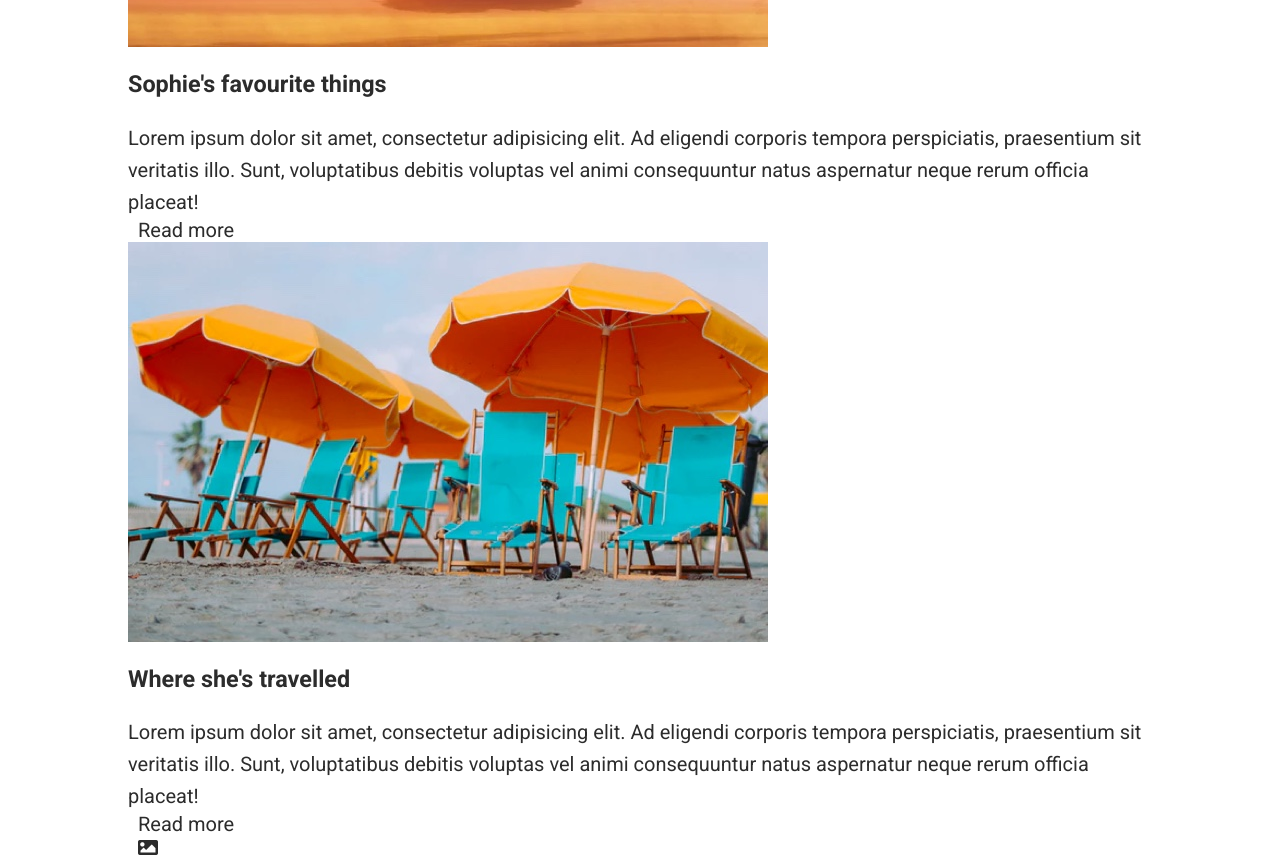
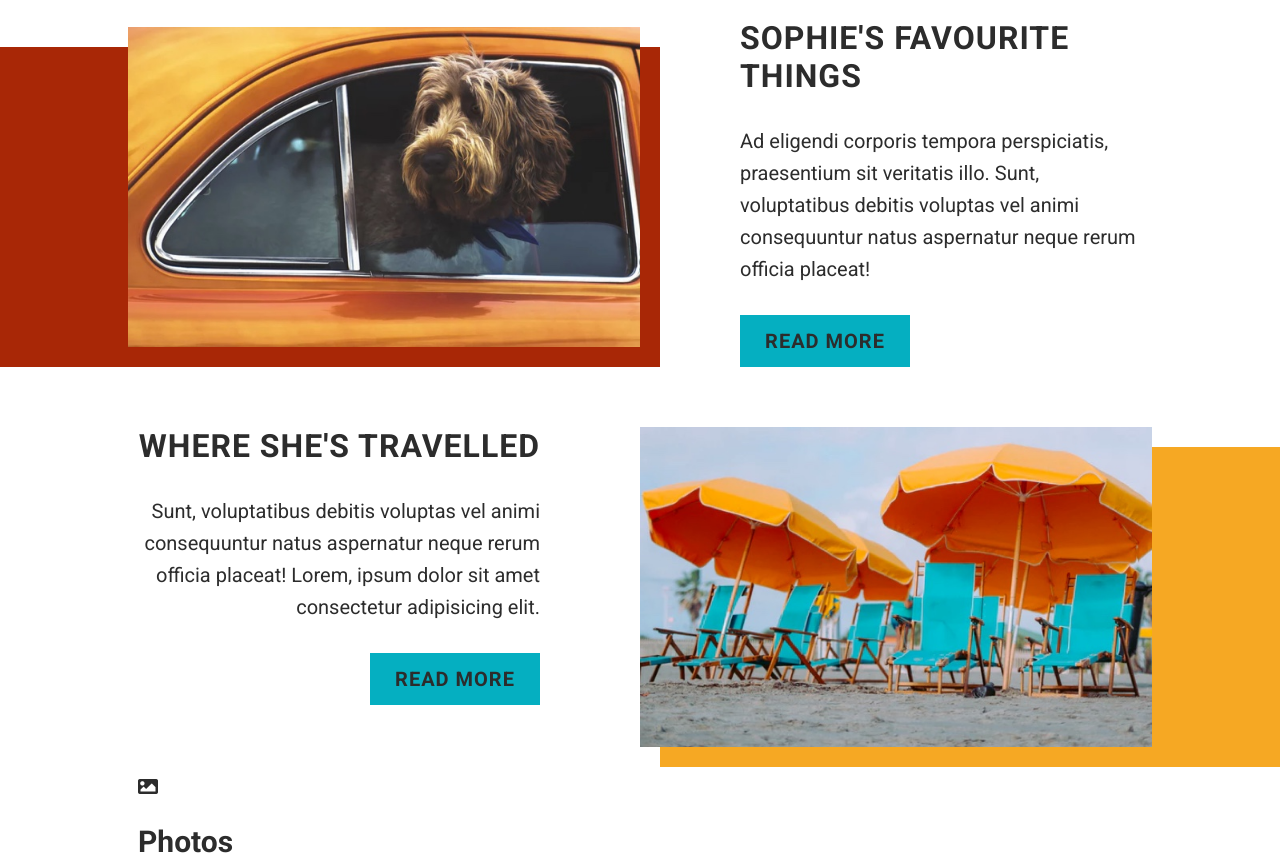
Before and after one commit to tunimosmann/maria_mosmann_project2, a plain HTML site: page index.html in a window 1280 px wide. Shown: the part 1380-2243 px from the top of the page. Drawn offline with Linux system fonts and the light colour scheme.

Commit message:
SCSS: about :tangerine:

```diff
--- a/index.html
+++ b/index.html
@@ -79,9 +79,9 @@
             <!-- ABOUT MAIN CONTENT START -->
             <div class="about__main">
                 <div class="main wrapper">
-                    <h2 class="main__heading">Who is Sophie</h2>
+                    <h2 class="main__heading">Who is Sophie?</h2>
 
-                    <p class="main__text">Lorem ipsum dolor, sit amet consectetur adipisicing elit. Ad architecto ipsa adipisci quasi eos ea exercitationem velit sequi! Cupiditate repellendus suscipit ad id quaerat porro reiciendis ab iste earum? Harum! Lorem ipsum dolor sit amet consectetur adipisicing elit. Natus porro tempora perspiciatis commodi id, quo atque voluptatem tempore aut. Commodi odio placeat dolor laudantium sint natus, aperiam quasi mollitia modi!</p>
+                    <p class="main__text">Lorem ipsum dolor, sit amet consectetur adipisicing elit. Ad architecto ipsa adipisci quasi eos ea exercitationem velit sequi! Cupiditate repellendus suscipit ad id quaerat porro reiciendis ab iste earum? Harum! Lorem ipsum dolor sit amet consectetur adipisicing elit. Natus porro tempora perspiciatis commodi id, quo atque voluptatem tempore aut.</p>
 
                     <a href="#" class="button">Find out more <span class="sr-only">about Sophie</span></a>
                 </div>
@@ -98,7 +98,7 @@
                     <div class="sub__info">
                         <h3 class="sub__heading">Sophie's favourite things</h3>
 
-                        <p class="sub__text">Lorem ipsum dolor sit amet, consectetur adipisicing elit. Ad eligendi corporis tempora perspiciatis, praesentium sit veritatis illo. Sunt, voluptatibus debitis voluptas vel animi consequuntur natus aspernatur neque rerum officia placeat!</p>
+                        <p class="sub__text">Ad eligendi corporis tempora perspiciatis, praesentium sit veritatis illo. Sunt, voluptatibus debitis voluptas vel animi consequuntur natus aspernatur neque rerum officia placeat!</p>
 
                         <a href="#" class="button button--narrow">Read more <span class="sr-only">about Sophie's favourite things</span></a>
                     </div>
@@ -106,19 +106,18 @@
             </div>
 
             <div class="about__sub">
-                <div class="sub--flex-reverse wrapper">
-                    <div class="sub__image-container">
-                        <img class="sub__image" src="assets/home-image-3.jpg" alt="Beach chairs and beach umbrellas">
+                <div class="sub sub--flex-reverse wrapper">
+                    <div class="sub__image-container sub__image-container--flex-reverse">
+                        <img class="sub__image sub__image--flex-reverse" src="assets/home-image-3.jpg" alt="Beach chairs and beach umbrellas">
                     </div>
 
-                    <div class="sub__info--align-left">
-                        <h3 class="sub__heading">Where she's travelled</h3>
+                    <div class="sub__info sub__info--flex-reverse">
+                        <h3 class="sub__heading sub__heading--flex-reverse">Where she's travelled</h3>
 
-                        <p class="sub__text">Lorem ipsum dolor sit amet, consectetur adipisicing elit. Ad eligendi corporis tempora
-                            perspiciatis, praesentium sit veritatis illo. Sunt, voluptatibus debitis voluptas vel animi
-                            consequuntur natus aspernatur neque rerum officia placeat!</p>
+                        <p class="sub__text sub__text--flex-reverse">Sunt, voluptatibus debitis voluptas vel animi
+                            consequuntur natus aspernatur neque rerum officia placeat! Lorem, ipsum dolor sit amet consectetur adipisicing elit.</p>
 
-                        <a href="#" class="button button--narrow">Read more <span class="sr-only">about where Sophie travelled</span></a>
+                        <a href="#" class="button button--narrow button---flex-reverse">Read more <span class="sr-only">about where Sophie travelled</span></a>
                     </div>
                 </div>
             </div>
@@ -203,7 +202,7 @@
 
                     <p class="main__text">Lorem ipsum dolor sit amet consectetur adipisicing elit. Quibusdam, ipsum perspiciatis. Ullam dicta esse, sunt cum itaque laborum delectus. Minima voluptatum voluptatem sed animi quia aliquid cum, numquam sequi magnam, nisi hic aut delectus veniam vitae corrupti qui ullam. In rerum earum quas pariatur dignissimos.</p>
 
-                    <a href="#" class="button button--narrow">Find out more <span class="sr-only">about Sophie's journey</span></a>
+                    <a href="#" class="button">Find out more <span class="sr-only">about Sophie's journey</span></a>
                 </div>
             </div>
             <!-- JOURNEY MAIN CONTENT END -->
--- /dev/null
+++ b/styles/partials/_about.scss
@@ -0,0 +1,6 @@
+.about {
+    &__main {
+        background: $background;
+        padding: 100px 0 150px 0;
+    }
+}
--- /dev/null
+++ b/styles/partials/_button.scss
@@ -0,0 +1,18 @@
+.button {
+    background: $colorAccent;
+    text-transform: uppercase;
+    font-weight: 700;
+    text-align: center;
+    line-height: 32px;
+    letter-spacing: 1px;
+    width: 220px;
+    padding: 10px;
+    transition: color 300ms, background 300ms;
+    &--narrow {
+        width: 170px;
+    }
+    &:hover {
+        background: $colorSecondary;
+        color: #fff;
+    }
+}
--- a/styles/partials/_header.scss
+++ b/styles/partials/_header.scss
@@ -7,7 +7,7 @@
     }
     &__wrapper {
         display: flex;
-        justify-content: space-around;
+        justify-content: space-between;
         align-items: center;
         height: 100%;
         margin-top: 70px;
--- /dev/null
+++ b/styles/partials/_main.scss
@@ -0,0 +1,9 @@
+.main {
+    &__heading {
+        @include heading(42);
+    }
+    &__text {
+        width: 90%;
+        margin: 30px 0;
+    }
+}
--- /dev/null
+++ b/styles/partials/_sub.scss
@@ -0,0 +1,49 @@
+.sub {
+    display: flex;
+    flex-wrap: wrap;
+    justify-content: space-between;
+    align-items: flex-end;
+    position: relative;
+    bottom: 30px;
+    &--flex-reverse {
+        flex-direction: row-reverse;
+        align-items: flex-start;
+        top: 30px;
+        bottom: 0;
+    }
+    &__image-container {
+        flex: 1 0 300px;
+    }
+    &__image {
+        position: relative;
+        bottom: 20px;
+        box-shadow: 20px 20px 0 $colorSecondary, -300px 20px 0 $colorSecondary;
+        &--flex-reverse {
+            top: 0;
+            box-shadow: 20px 20px 0 $color, 300px 20px 0 $color;
+        }
+    }
+    &__info {
+        flex: 1 0 300px;
+        padding: 100px 0 0 100px;
+        display: flex;
+        flex-direction: column;
+        align-items: flex-start;
+        &--flex-reverse {
+            padding: 0 100px 100px 0;
+            align-items: flex-end;
+        }
+    }
+    &__heading {
+        @include heading(32);
+        &--flex-reverse {
+            text-align: right;
+        }
+    }
+    &__text {
+        margin: 30px 0;
+        &--flex-reverse {
+            text-align: right;
+        }
+    }
+}
--- a/styles/style.scss
+++ b/styles/style.scss
@@ -3,4 +3,8 @@
 @import "partials/global";
 @import "partials/nav";
 @import "partials/header";
+@import "partials/button";
+@import "partials/about";
+@import "partials/main";
+@import "partials/sub";
 @import "partials/_footer";
```
Also changed, not shown: styles/style.css, 1 other file.
